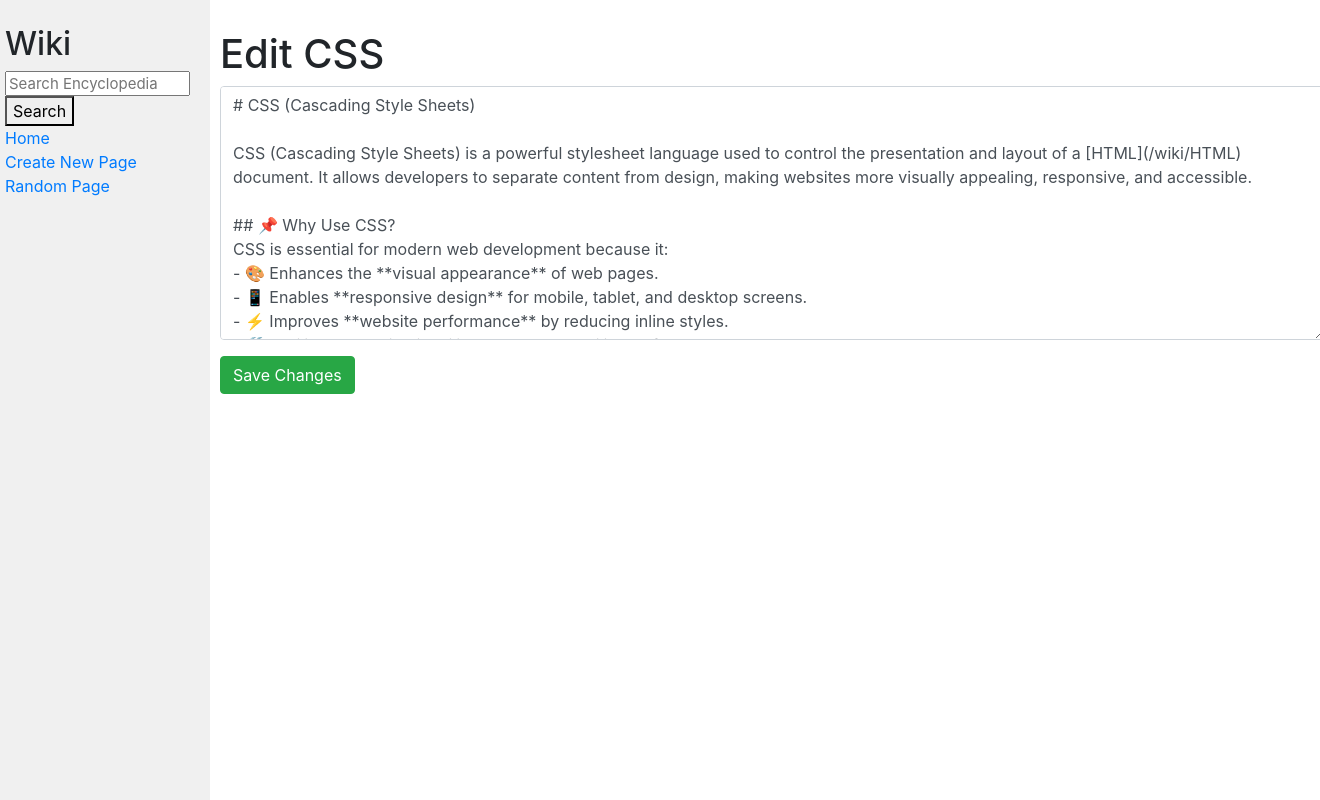
After one commit to Clem-Tee/web_programming_with_python_javascript, a Django app: page /wiki/CSS/edit/ in a window 1320 px wide; the page is wider, and only the part inside the window is pictured. The commit adds this page. Run offline with Django 5.2, Linux system fonts and the light colour scheme; some libraries are stand-ins or nearby versions.

Commit message:
feat: wiki clone

````diff
--- /dev/null
+++ b/wiki/wiki/encyclopedia/templates/encyclopedia/edit.html
@@ -0,0 +1,16 @@
+{% extends "encyclopedia/layout.html" %}
+
+{% block title %}
+    Edit {{ title }}
+{% endblock %}
+
+{% block body %}
+    <h1>Edit {{ title }}</h1>
+    <form action="{% url 'edit_entry' title %}" method="post">
+        {% csrf_token %}
+        <div class="form-group">
+            <textarea name="content" class="form-control" rows="10">{{ content }}</textarea>
+        </div>
+        <button type="submit" class="btn btn-success">Save Changes</button>
+    </form>
+{% endblock %}
--- a/wiki/wiki/encyclopedia/templates/encyclopedia/entry.html
+++ b/wiki/wiki/encyclopedia/templates/encyclopedia/entry.html
@@ -9,4 +9,5 @@
     <div>
         {{ content|safe }}
     </div>
+    <a href="{% url 'edit_entry' title %}" class="btn btn-primary">Edit</a>
 {% endblock %}
--- a/wiki/wiki/encyclopedia/templates/encyclopedia/layout.html
+++ b/wiki/wiki/encyclopedia/templates/encyclopedia/layout.html
@@ -23,7 +23,7 @@
                     <a href="{% url 'create' %}">Create New Page</a>
                 </div>
                 <div>
-                    Random Page
+                    <a href="{% url 'random_page' %}">Random Page</a>
                 </div>
                 {% block nav %}
                 {% endblock %}
--- a/wiki/wiki/encyclopedia/urls.py
+++ b/wiki/wiki/encyclopedia/urls.py
@@ -7,4 +7,6 @@ urlpatterns = [
     path("wiki/<str:title>/", views.entry, name="entry"),
     path("search/", views.search, name="search"),
     path("create/", views.create, name="create"),
+    path("wiki/<str:title>/edit/", views.edit_entry, name="edit_entry"),
+    path("random/", views.random_page, name="random_page"), # Added random page route
 ]
--- a/wiki/wiki/encyclopedia/views.py
+++ b/wiki/wiki/encyclopedia/views.py
@@ -1,8 +1,10 @@
 from django.shortcuts import render, redirect
 from django.http import HttpResponse
+from django.urls import reverse
 from django import forms
 from . import util
 import markdown2
+import random
 
 def index(request):
     return render(request, "encyclopedia/index.html", {
@@ -75,3 +77,29 @@ def create(request):
 
     # If GET request, display a new form
     return render(request, "encyclopedia/create.html", {"form": NewPageForm()})
+
+def edit_entry(request, title):
+    if request.method == "POST":
+        new_content = request.POST["content"]
+        util.save_entry(title, new_content) # Save the updated content
+        return redirect("entry", title=title)
+
+    content = util.get_entry(title)
+    if content is None:
+        return render(request, "encyclopedia/error.html", {"message": "Page not found."})
+
+    return render(request, "encyclopedia/edit.html", {"title": title, "content": content})
+
+def random_page(request):
+    """
+    Redirects the user to a random encyclopedia entry.
+    """
+    entries = util.list_entries() # Get list of all entries
+    if entries: # Ensure there are entries available
+        random_entry = random.choice(entries) # Pick a random entry
+        return redirect("entry", title=random_entry) # Redirect to that entry
+
+    # If no entries exist, show an error page
+    return render(request, "encyclopedia/error.html", {
+        "message": "No entries available."
+    })
--- a/wiki/wiki/entries/CSS.md
+++ b/wiki/wiki/entries/CSS.md
@@ -1,3 +1,19 @@
-# CSS
+# CSS (Cascading Style Sheets)
 
-CSS is a language that can be used to add style to an [HTML](/wiki/HTML) page.
+CSS (Cascading Style Sheets) is a powerful stylesheet language used to control the presentation and layout of a [HTML](/wiki/HTML) document. It allows developers to separate content from design, making websites more visually appealing, responsive, and accessible.
+
+## 📌 Why Use CSS?
+CSS is essential for modern web development because it:
+- 🎨 Enhances the **visual appearance** of web pages.
+- 📱 Enables **responsive design** for mobile, tablet, and desktop screens.
+- ⚡ Improves **website performance** by reducing inline styles.
+- 🛠️ Facilitates **maintainability** and **reusability** of styles.
+- 👩‍💻 Supports **animations** and **transitions** for interactive UI.
+
+## 📜 CSS Syntax
+A CSS rule consists of a **selector** and a **declaration block**:
+
+```css
+selector {
+    property: value;
+}
````
Also changed, not shown: wiki/wiki/entries/Django.md (+21 -2 lines), 1 other file.
